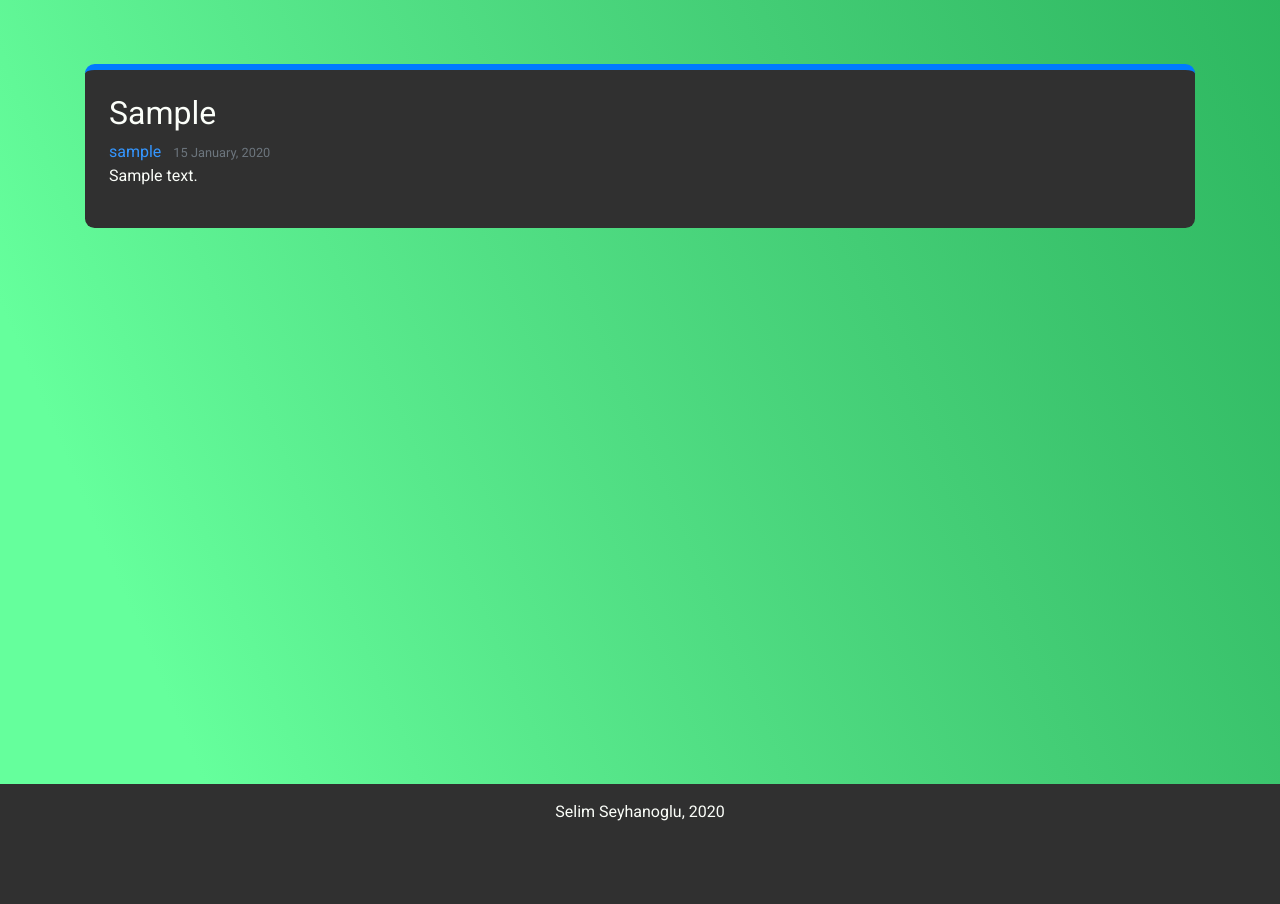
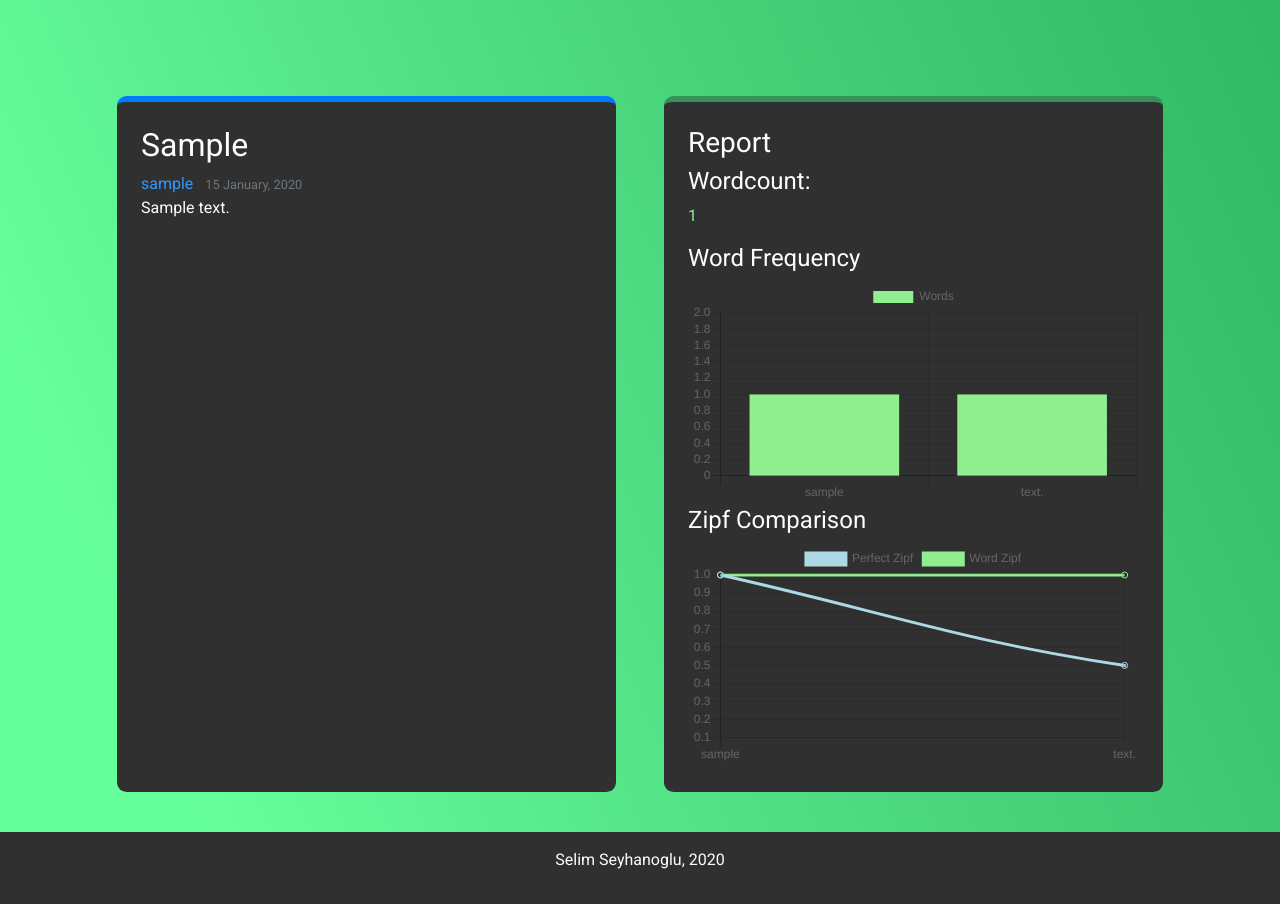
Before and after one commit to selimlouis/textanalyzer, a Django app: page /report/1/ in a window 1280 px wide. Shown: the part 56-960 px from the top of the page. Before the commit the page ends 877 px from the top, so only its background shows below. Run offline with Django 3.2, Linux system fonts and the light colour scheme; tables that the repository leaves empty hold one stand-in row (values such as "Sample post"); some libraries are stand-ins or nearby versions.

Commit message:
added session storage and detail view analyzis

```diff
--- /dev/null
+++ b/analyze/static/analyze/main.js
@@ -0,0 +1,130 @@
+function getWords(text){
+    var totalwords = text.split(' ');
+    var words = [];
+    for(var i = 0; i < totalwords.length; i++){
+        if(totalwords[i] !== ' '){
+            words.push(totalwords[i]);
+        }
+    }
+    return words;
+}
+
+function getCountedWords(words){
+    var wordsMap = {};
+    /*
+        wordsMap = {
+        'Oh': 2,
+        'Feelin': 1,
+        ...
+        }
+    */
+    words.forEach(function (key) {
+        if (wordsMap.hasOwnProperty(key.toLowerCase())) {
+        wordsMap[key.toLowerCase()]++;
+        } else {
+        wordsMap[key.toLowerCase()] = 1;
+        }
+    });
+    return wordsMap;
+}
+
+function sortByCount (wordsMap) {
+
+    // sort by count in descending order
+    var finalWordsArray = [];
+    finalWordsArray = Object.keys(wordsMap).map(function (key) {
+    return {
+        name: key,
+        total: wordsMap[key]
+    };
+    });
+
+    finalWordsArray.sort(function (a, b) {
+    return b.total - a.total;
+    });
+
+    return finalWordsArray;
+}
+
+//gets an array of dics returns keys
+function getSortedMap(finalWordsArray){
+    var sortedMap = {};
+
+    finalWordsArray.forEach( function (object) {
+        sortedMap[object.name] = object.total;
+    })
+
+    return sortedMap;
+}
+
+function getPerfectZipf(count){
+    var result = [];
+    for(var i = 1; i <= count; i++){
+        result.push(1 / i);
+    }
+    return result;
+}
+
+function getWordZipf(counts){
+    var mostcounted = counts[0];
+
+    var result = [];
+    for(var i = 0; i <=counts.length; i++){
+        result.push(1/ (mostcounted/counts[i]));
+    }
+    return result;
+}
+
+function analyzeText(text){
+    //var text = document.getElementById("input1").value;
+
+    var words = getWords(text);
+    var wordcount = words.length - 1;
+    var wordsMap = getCountedWords(words);
+    var finalWordsArray = sortByCount(wordsMap);
+    var sortedMap = getSortedMap(finalWordsArray.slice(0,10));
+
+    document.getElementById("p1").innerHTML = wordcount;
+
+
+    var ctx = document.getElementById('myChart').getContext('2d');
+    var chart = new Chart(ctx, {
+        type: 'bar',
+        data: {
+            labels: Object.keys(sortedMap),
+            datasets: [{
+                label: 'Words',
+                backgroundColor: 'rgb(255, 99, 132)',
+                borderColor: 'rgb(255, 99, 132)',
+                data: Object.values(sortedMap),
+                backgroundColor: "lightgreen",
+                borderColor: "lightgreen"
+            }]
+        },
+    });
+
+    var ctx2 = document.getElementById('myComparison').getContext('2d');
+    var chart2 = new Chart(ctx2, {
+        type: 'line',
+        data: {
+            labels: Object.keys(sortedMap),
+            datasets: [{
+                label: 'Perfect Zipf',
+                data: getPerfectZipf(10),
+                borderColor: "lightblue",
+                fill: false
+            },{
+                label: 'Word Zipf',
+                data: getWordZipf(Object.values(sortedMap)),
+                borderColor: "lightgreen",
+                fill: false,
+                cubicInterpolationMode: 'monotone'
+            }
+            ]
+        },
+        // Configuration options go here
+        options: {}
+    });
+
+
+}
--- a/analyze/static/analyze/textanalyzer.css
+++ b/analyze/static/analyze/textanalyzer.css
@@ -46,13 +46,18 @@ li > a:hover {
 
 main {
     display: grid;
-    grid-template-columns: repeat(auto-fill, minmax(450px, 1fr));
+    grid-template-columns: repeat(auto-fill, minmax(350px, 1fr));
     gap: 3em;
     /*margin: 1.5em;*/
 
 
     margin: 2em;
 
+
+}
+
+.margin-top {
+    margin-top: 8vh;
 }
 
 
@@ -190,3 +195,8 @@ body{
 .usercontent {
     border-top: 6px solid rgba(0, 123, 255, 1);
 }
+
+.usercontent p {
+    max-height: 600px;
+    overflow: auto;
+}
--- a/analyze/templates/analyze/base.html
+++ b/analyze/templates/analyze/base.html
@@ -6,7 +6,7 @@
     <link rel="stylesheet" type="text/css" href="{%static 'analyze/textanalyzer.css'%}">
     <link href="https://fonts.googleapis.com/css2?family=Roboto:wght@400;700&display=swap" rel="stylesheet">
     <script src="https://cdn.jsdelivr.net/npm/chart.js@2.8.0"></script>
-
+    <script type="text/javascript" src="{%static 'analyze/main.js'%}"></script>
     {% if title %}
         <title>{{title}}</title>
     {% else %}
--- a/analyze/templates/analyze/report_detail.html
+++ b/analyze/templates/analyze/report_detail.html
@@ -1,6 +1,8 @@
 {% extends 'analyze/base.html' %}
 
 {% block content %}
+
+<main>
     <div class="form-box usercontent">
     <article class="media content-section">
         <div class="media-body">
@@ -9,7 +11,7 @@
                 <a class="mr-2" href="{% url 'profile' %}">{{ object.author }}</a>
                 <small class="text-muted">{{ object.date_posted|date:"d F, Y" }}</small>
             </div>
-            <p class="article-content">{{object.content}}</p>
+            <p id="content" class="article-content">{{object.content}}</p>
         </div>
     </article>
 
@@ -19,5 +21,31 @@
     {% endif %}
     </div>
 
+    <div class="report form-box">
+            <h3>Report</h3>
+
+            <h4>Wordcount:</h4>
+            <p id="p1" style="color: lightgreen"></p>
+
+            <h4>Word Frequency</h4>
+            <canvas id="myChart"></canvas>
+
+            <h4>Zipf Comparison</h4>
+            <canvas id="myComparison"></canvas>
+
+    </div>
+
+</main>
+
+
 
 {% endblock content %}
+
+
+{% block scripts %}
+<script>
+    window.onload = function() {
+        analyzeText(document.getElementById('content').innerHTML);
+    };
+</script>
+{% endblock scripts %}
--- a/users/templates/users/profile.html
+++ b/users/templates/users/profile.html
@@ -39,7 +39,7 @@
                 <div class="article-metadata">
                     <small class="text-muted">{{ report.date_posted|date:"d F, Y" }}</small>
                 </div>
-                <p class="article-content">{{report.content}}</p>
+                <p class="article-content">{{report.content|slice:":300"|add:"..."}}</p>
             </div>
         </article>
     {% endfor %}
```
Also changed, not shown: analyze/templates/analyze/index.html (+7 -3 lines).
